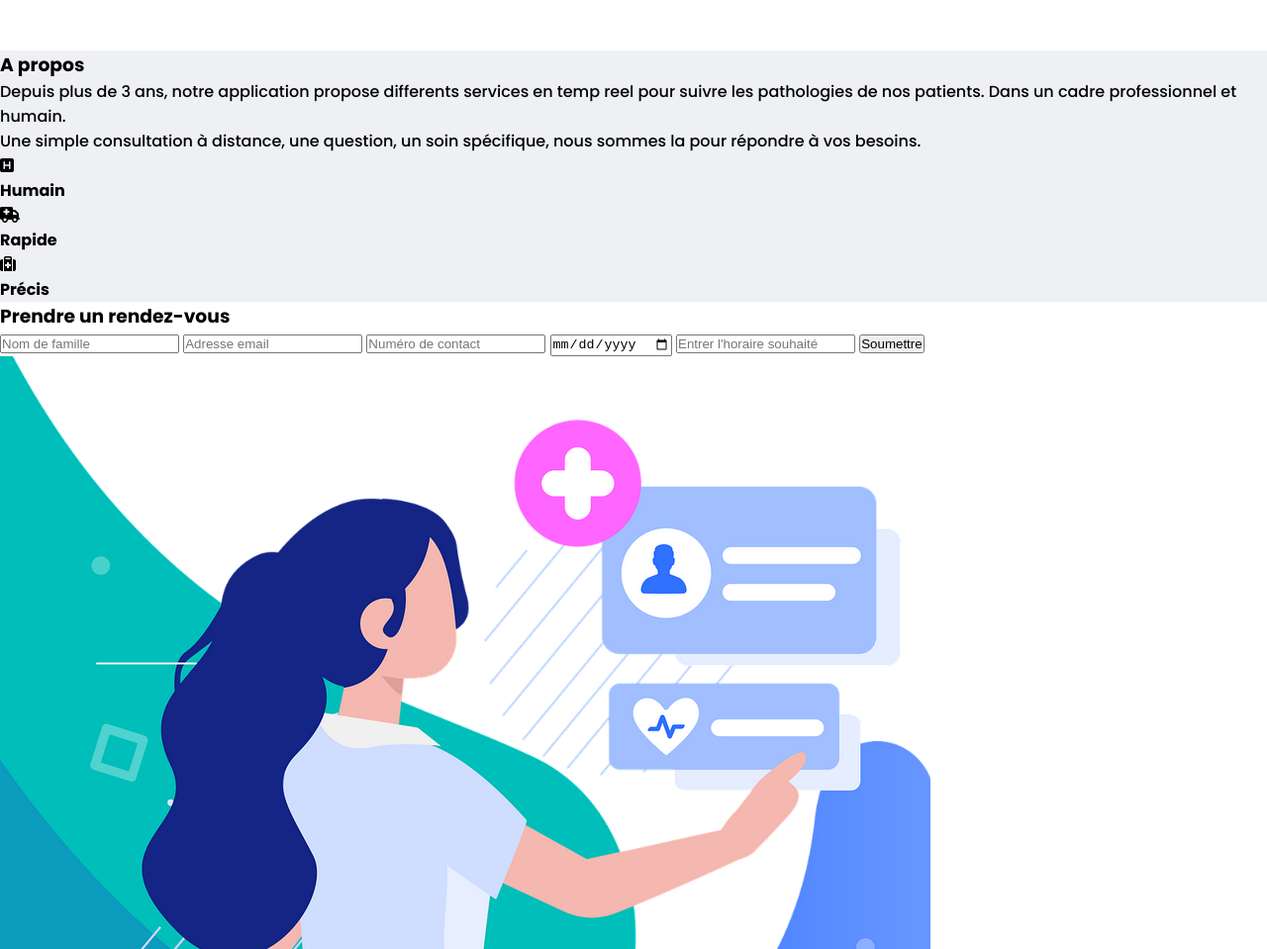
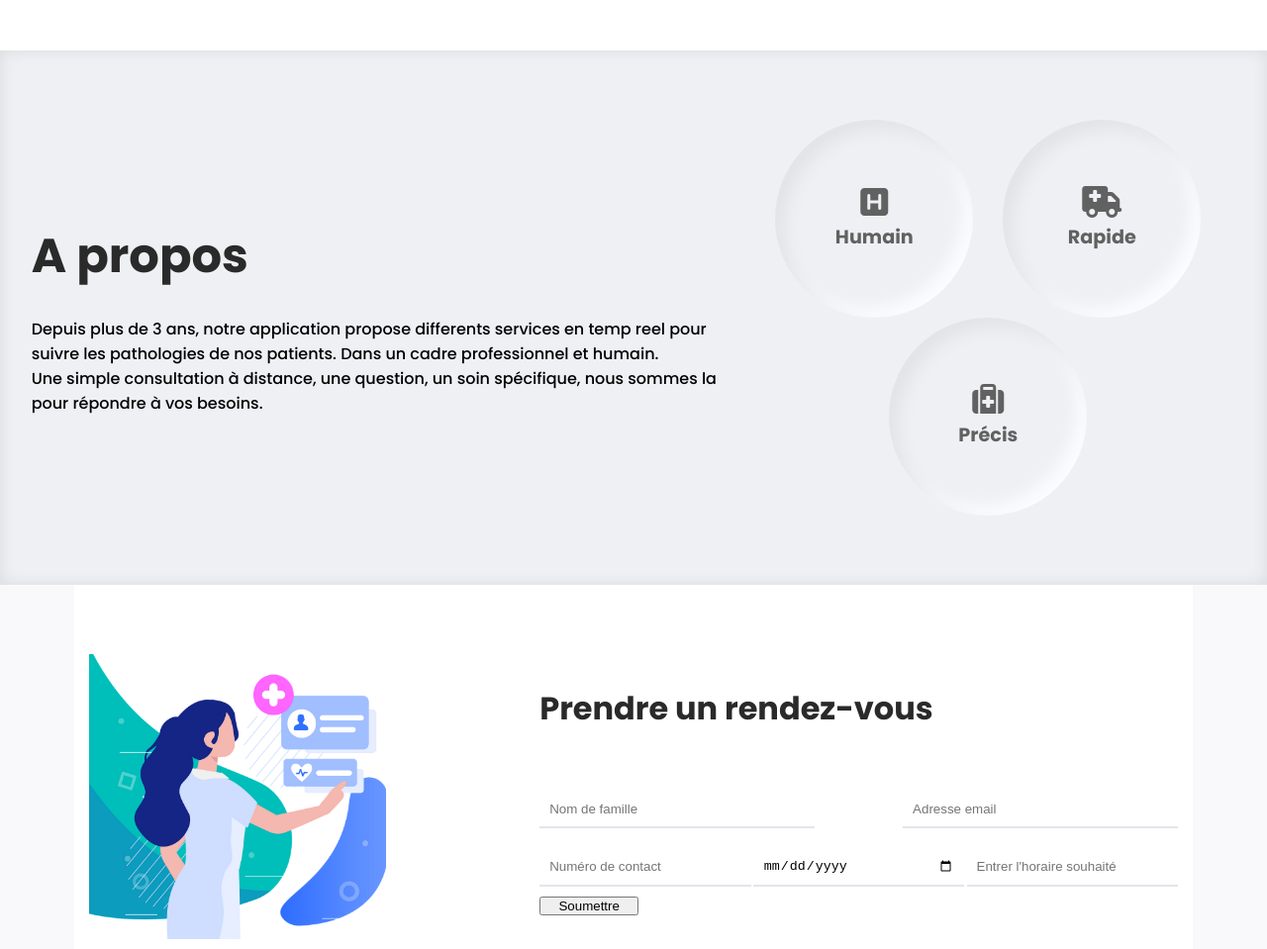
Before and after one commit to yannhunter/HospitalRessource, a plain HTML site: page index.html in a window 1280 px wide. Shown: the part 2140-3099 px from the top of the page at 99% size. Drawn offline with Linux system fonts and the light colour scheme.

Commit message:
mise a jour partie formulaire de contact
mise a jour partie formulaire de contact

```diff
--- a/assets/styles/style.css
+++ b/assets/styles/style.css
@@ -14,6 +14,7 @@ body {
 #home {
   position: relative;
 }
+/*  */
 
 #home .banner {
   height: 100%;
@@ -112,6 +113,8 @@ body {
     font-size: 1em;
   }
 }
+
+/* Section infos */
 #infos .container {
   display: flex;
   justify-content: space-evenly;
@@ -154,6 +157,8 @@ body {
 #infos .container .bloc p {
   color: white;
 }
+
+/* Section Services */
 
 #services {
   margin: 4em 0;
@@ -237,6 +242,149 @@ body {
 #services .card p {
   color: #616161;
 }
+/* section a propos */
+
 #about {
   background-color: #eef0f4;
+  box-shadow: inset 0 0px 15px #d9dade;
 }
+#about .container {
+  padding: 70px 15px;
+  max-width: 1600px;
+  margin: 0 auto;
+  display: flex;
+  flex-direction: row;
+  justify-content: space-evenly;
+  align-items: center;
+}
+#about .container .left {
+  max-width: 700px;
+}
+#about .container .left h3 {
+  font-size: 3em;
+  color: #2a2a2a;
+  margin-bottom: 25px;
+}
+
+#about .container .right {
+  max-width: 500px;
+  display: flex;
+  justify-content: center;
+  flex-wrap: wrap;
+}
+#about .container .right .icon {
+  width: 200px;
+  height: 200px;
+  border-radius: 100px;
+  display: flex;
+  justify-content: center;
+  align-items: center;
+  flex-direction: column;
+  margin: 0px 15px;
+  border-radius: 100%;
+  background: #eef0f4;
+  box-shadow: inset 9.91px 9.91px 15px #e2e4e8,
+    inset -9.91px -9.91px 15px #fafcff;
+  transition: 0.2s;
+  color: #616161;
+}
+#about .container .right .icon:hover {
+  border-radius: 100%;
+  background: #eef0f4;
+  box-shadow: inset 0px 0px 0px #e2e4e8, inset -0px 0px 0px #fafcff,
+    inset -9.91px -9.91px 15px #e2e4e8, -9.91px -9.91px 15px #e2e4e8;
+  cursor: pointer;
+}
+
+#about .container .right .icon span {
+  font-size: 2em;
+  transition: 0.3s;
+}
+#about .container .right .icon:hover span {
+  color: #1fb3bf;
+}
+#about .container .right .icon h4 {
+  font-size: 1.2em;
+  margin-top: 5px;
+  transition: 0.3s;
+  transition-delay: 0.1s;
+}
+#about .container .right .icon:hover h4 {
+  color: #1fb3bf;
+}
+@media screen and (max-width: 991px) {
+  #about .container {
+    flex-direction: column;
+  }
+  #about .container .left {
+    margin-bottom: 50px;
+  }
+}
+@media screen and (max-width: 500px) {
+  #about .container .right .icon {
+    margin: 15px;
+  }
+  #about .container .left {
+    text-align: justify;
+  }
+}
+
+/* Section Formulaire conctact */
+
+section#appointment {
+  background-color: #f9f9fb;
+}
+section#appointment .container {
+  padding: 70px 15px;
+  max-width: 1100px;
+  margin: 0 auto;
+  display: flex;
+  justify-content: center;
+  align-items: center;
+  flex-direction: row-reverse;
+  background-color: white;
+}
+section#appointment .container .formulaire {
+  width: 68%;
+}
+section#appointment .container .formulaire h3 {
+  font-size: 2em;
+  color: #2a2a2a;
+  margin-bottom: 50px;
+}
+
+section#appointment .container .formulaire-image {
+  width: 48%;
+}
+
+section#appointment .container .formulaire-image img {
+  width: 300px;
+}
+section#appointment .container .formulaire form {
+  display: flex;
+  flex-wrap: wrap;
+  justify-content: space-between;
+}
+section#appointment .container .formulaire input {
+  margin: 10px 0;
+  padding: 10px;
+  border: none;
+  outline: none;
+  border-bottom: 2px solid #e4e4ec;
+  transition: 0.2s;
+}
+section#appointment .container .formulaire input:hover {
+  border-bottom: 2px solid #1fb3bf;
+}
+section#appointment .container .formulaire input.nom-famille,
+section#appointment .container .formulaire input.email {
+  width: 40%;
+}
+section#appointment .container .formulaire input.numero-tel,
+section#appointment .container .formulaire input.date,
+section#appointment .container .formulaire input.horaire {
+  width: 30%;
+}
+section#appointment .container .formulaire button.submit-btn {
+  width: 100px;
+}
```
